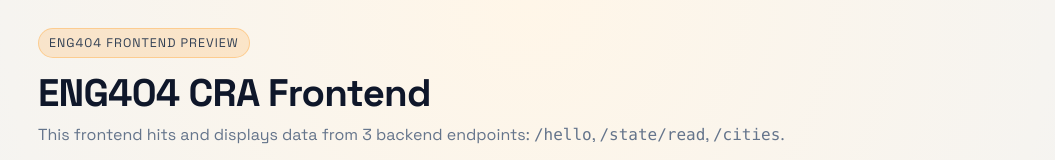
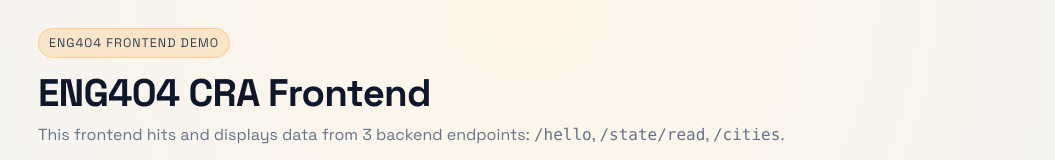
Before and after one commit to aLIcia118/eng404, a React (Create React App) app in the folder frontend/: page / in a window 1280 px wide. Shown: the top 160 px of the page, without its empty margins (112-1167 px from the left). Built offline with nearby package versions, Linux system fonts and the light colour scheme.

Commit message:
Tweak frontend badge text

```diff
--- a/frontend/src/App.js
+++ b/frontend/src/App.js
@@ -84,7 +84,7 @@ export default function App() {
 
   return (
     <div className="app-shell">
-      <div className="badge">ENG404 Frontend Preview</div>
+      <div className="badge">ENG404 Frontend Demo</div>
       <h1 className="app-title">ENG404 CRA Frontend</h1>
       <p className="app-subtitle">
         This frontend hits and displays data from 3 backend endpoints: <code>/hello</code>,{" "}
```
